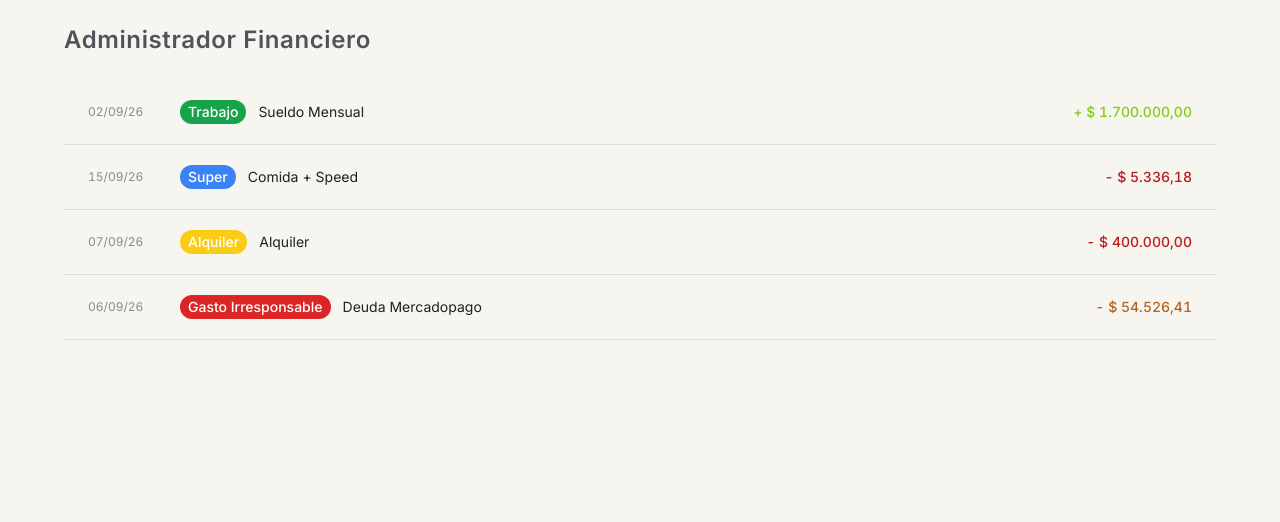
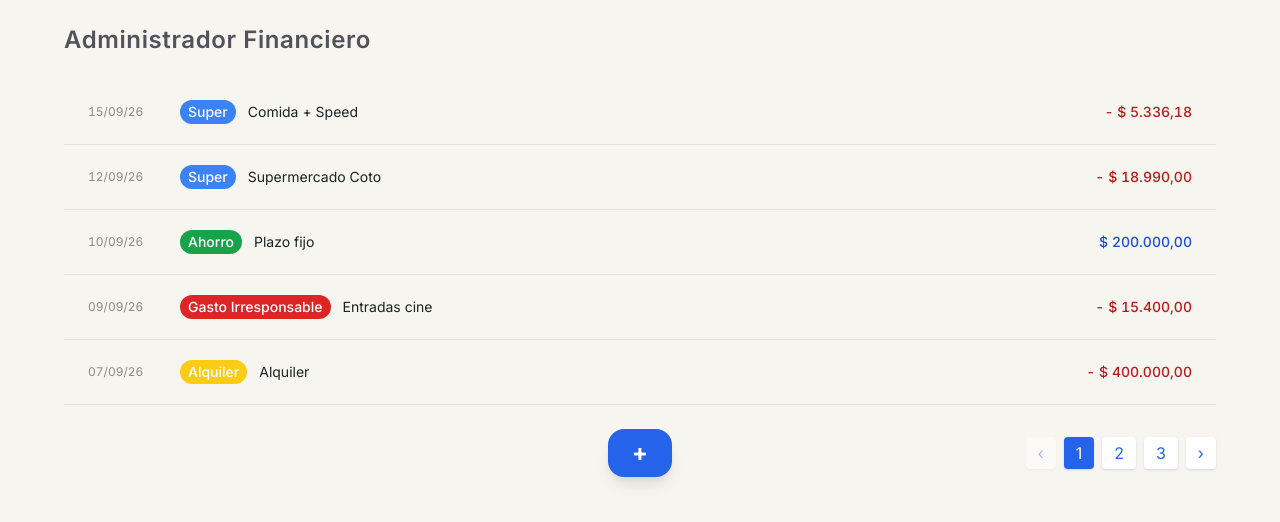
Before and after one commit to Jeremias-Schreiner/Administrador-Financiero, a React (Vite) app in the folder frontend/: page / in a window 1280 px wide. Shown: the top 522 px of the page. Built offline with nearby package versions, Linux system fonts and the light colour scheme.

Commit message:
feat: paginacion de movimientos con barra de acciones (+ y flechas)

```diff
--- a/frontend/src/App.jsx
+++ b/frontend/src/App.jsx
@@ -3,8 +3,10 @@
 // de momento este import no es necesario pero lo dejo para futuro
 import { LineChart, Line, XAxis, YAxis, Tooltip, ResponsiveContainer } from 'recharts'
 
+import Layout from './Estructuras/Layout'
+import BarraAcciones from './Estructuras/BarraAcciones'
+
 import Movimiento from './Componentes/Movimiento'
-  import Layout from './Estructuras/Layout'
 
 import { obtenerMovimientos } from './Servicios/movimientos'
 import { obtenerEtiquetas } from './Servicios/etiquetas'
@@ -13,28 +15,61 @@
 
 function App() {
 
+  const [pagina, setPagina] = useState(1)
+  const [paginasData, setPaginasData] = useState(null)
+  const [cargado, setCargado] = useState(true) // empieza en cargado porque la pag reenderiza, esta logica es para cuando esta cargando una pag nueva
+  const [error, setError] = useState(null)
   const [etiquetas, setEtiquetas] = useState([])
-    const [movimientos, setMovimientos] = useState([])
-    const [cargado, setCargado] = useState(false)
-    const [error, setError] = useState(null)
 
   useEffect(() => {
-      async function cargarMovimientos() {
-        try{
-          const [mov, etique] = await Promise.all([
-            obtenerMovimientos(),
-            obtenerEtiquetas()
-          ])
-          setMovimientos(mov)
+    let cancelado = false
+
+    async function cargarEtiquetas() {
+      try {
+        const etique = await obtenerEtiquetas()
+        if (!cancelado)
           setEtiquetas(etique)
-          setCargado(true)
       }
-        catch(error){
-          setError(error)
+      catch (error) {
+        if (!cancelado) setError(error)
       }
     }
-      cargarMovimientos()
+    cargarEtiquetas()
+    return ()=>{ cancelado = true }
   }, [])
+
+  useEffect(() => {
+    let cancelado = false
+    async function cargarPaginas() {
+      try {
+        setCargado(true)
+        const mov = await obtenerMovimientos({ pagina })
+
+        if (cancelado) return //al ser asincrona la func, si el usario mientras se procesa esta trx cambia de pagina, se dispara la func de nuevo pero con cancelado en true por lo que se descarta la primer respuesta y aplica la segunda actualizando con la pag nueva
+
+        if (mov.paginasCant === 0) {
+          if (pagina !== 1) {
+            setPagina(1); return
+          }
+        }
+        else if (pagina > mov.paginasCant) {
+          setPagina(mov.paginasCant); return
+        }
+
+        setPaginasData(mov)
+        setError(null)
+      }
+      catch (error) {
+        if (!cancelado) setError(error)
+      }
+      finally {
+        if (!cancelado) setCargado(false)
+      }
+    }
+    cargarPaginas()
+
+    return () => { cancelado = true }
+  }, [pagina])
 
 
   if (error) {
@@ -44,23 +79,45 @@
       </Layout>
     )
   }
-    if (!cargado){
+
+  if (paginasData === null) {
+    return <Layout titulo={TITULO}></Layout>
+  }
+
+  const { movimientos, paginasCant } = paginasData
+
+  // estado vacío: cargó bien pero no hay nada
+  if (paginasCant === 0) {
     return (
       <Layout titulo={TITULO}>
-          <h1>cargando...</h1>
+        <p>Todavía no hay movimientos. Apretá el botón + para cargar el primero.</p>
+          <BarraAcciones
+            pagina={pagina}
+            paginasCant={0}
+            setPagina={setPagina}
+          />
       </Layout>
     )
   }
+
+
+  // el uso del map vuelve esto mas rapido, deja de ser un O(nxm)
+  const etiquetasMap = new Map(etiquetas.map((etique) => { return [etique.id, etique] }))
   return (
     <Layout titulo={TITULO}>
-        <ul>
+      <ul className={cargado ? 'opacity-50' : ''}>
         {movimientos.map((movimiento) => {
-            const etiqueta = etiquetas.find((e) => e.id === movimiento.etiquetaId)
+          const etiqueta = etiquetasMap.get(movimiento.etiquetaId)
           return (
             <Movimiento key={movimiento.id} movimiento={movimiento} etiqueta={etiqueta} />
           )
         })}
       </ul>
+      <BarraAcciones
+        pagina={pagina}
+        paginasCant={paginasCant}
+        setPagina={setPagina}
+      />
     </Layout>
   )
 }
--- /dev/null
+++ b/frontend/src/Componentes/BotonAgregar.jsx
@@ -0,0 +1,14 @@
+function BotonAgregar({ alPresionar }) {
+  return (
+    <button
+      type="button"
+      onClick={alPresionar}
+      aria-label="Agregar movimiento"
+      className="rounded-2xl bg-blue-600 px-6 py-3 text-2xl font-bold leading-none text-white shadow-lg transition hover:bg-blue-700 active:scale-95 focus-visible:outline focus-visible:outline-2 focus-visible:outline-offset-2 focus-visible:outline-blue-600"
+    >
+      +
+    </button>
+  )
+}
+
+export default BotonAgregar
--- a/frontend/src/Componentes/Movimiento.jsx
+++ b/frontend/src/Componentes/Movimiento.jsx
@@ -13,7 +13,7 @@ function Movimiento({ movimiento, etiqueta }) {
   })
 
   return (
-    <li className="border-b border-ink/10 px-6 py-2">
+    <li className="border-b border-ink/10 px-6 py-2 cursor-pointer">
       {/* --- Version desktop: fila completa, siempre visible a partir de "lg" --- */}
       <div className="hidden lg:flex items-center gap-3 py-3  hover:bg-ink/5 transition-colors">
         <span className="w-20 shrink-0 text-xs text-ink/50 tabular-nums">
--- /dev/null
+++ b/frontend/src/Componentes/Paginado.jsx
@@ -0,0 +1,53 @@
+function Paginado({ pagina, paginasCant, setPagina }) {
+  // no hay nada que paginar con 0 o 1 página
+  if (paginasCant <= 1) return null
+
+  return (
+    <div className="flex items-center gap-2">
+      <button
+        type="button"
+        onClick={() => setPagina((p) => p - 1)}
+        disabled={pagina === 1}
+        aria-label="Página anterior"
+        className="rounded bg-white px-3 py-1 text-blue-600 shadow disabled:opacity-40"
+      >
+        ‹
+      </button>
+
+      {/* en celular: solo pagina/total, en desktop (>=640px): los numeros */}
+      <span className="sm:hidden tabular-nums text-blue-600">
+        {pagina}/{paginasCant}
+      </span>
+
+      <div className="hidden items-center gap-2 sm:flex">
+        {Array.from({ length: paginasCant }, (_, i) => i + 1).map((n) => (
+          <button
+            key={n}
+            type="button"
+            onClick={() => setPagina(n)}
+            aria-current={pagina === n ? 'page' : undefined}
+            className={`rounded px-3 py-1 shadow ${
+              pagina === n
+                ? 'bg-blue-600 text-white'
+                : 'bg-white text-blue-600'
+            }`}
+          >
+            {n}
+          </button>
+        ))}
+      </div>
+
+      <button
+        type="button"
+        onClick={() => setPagina((p) => p + 1)}
+        disabled={pagina === paginasCant}
+        aria-label="Página siguiente"
+        className="rounded bg-white px-3 py-1 text-blue-600 shadow disabled:opacity-40"
+      >
+        ›
+      </button>
+    </div>
+  )
+}
+
+export default Paginado
--- /dev/null
+++ b/frontend/src/Estructuras/BarraAcciones.jsx
@@ -0,0 +1,22 @@
+import BotonAgregar from '../Componentes/BotonAgregar'
+import Paginado from '../Componentes/Paginado'
+
+function BarraAcciones({ pagina, paginasCant, setPagina, alAgregar }) {
+  return (
+    <footer className="mt-6 grid grid-cols-3 items-center">
+      <div />
+      <div className="justify-self-center">
+        <BotonAgregar alPresionar={alAgregar} />
+      </div>
+      <div className="justify-self-end">
+        <Paginado
+          pagina={pagina}
+          paginasCant={paginasCant}
+          setPagina={setPagina}
+        />
+      </div>
+    </footer>
+  )
+}
+
+export default BarraAcciones
--- a/frontend/src/Servicios/etiquetas.js
+++ b/frontend/src/Servicios/etiquetas.js
@@ -31,6 +31,18 @@ export const etiquetas = [
         nombre: "Gasto Irresponsable",
         color: COLORES_ETIQUETAS.ROJO,
         activa: false
+    },
+    {
+        id:1005,
+        nombre: "Ahorro",
+        color: COLORES_ETIQUETAS.VERDE,
+        activa: true
+    },
+    {
+        id:1006,
+        nombre: "Transporte",
+        color: COLORES_ETIQUETAS.ROJO,
+        activa: true
     }
 ]
 
--- a/frontend/src/Servicios/movimientos.js
+++ b/frontend/src/Servicios/movimientos.js
@@ -1,6 +1,6 @@
 import { esperar,generarIdMovimientos } from "./simulador"
 
-    //deberia mostrarse en el front en formato fecha dd/mm/yy
+//deberia mostrarse en el front en formato fecha dd/mm/yy
 let movimientos = [
     {
         id: 1000,
@@ -37,12 +37,115 @@ let movimientos = [
         etiquetaId : 1004,
         fecha: "2026-09-06",
         eliminado: false,
+    },
+    {
+        id: 1004,
+        tipo: "Ahorro",
+        monto: 200000,
+        descripcion: "Plazo fijo",
+        etiquetaId: 1005,
+        fecha: "2026-09-10",
+        eliminado: false,
+    },
+    {
+        id: 1005,
+        tipo: "Gasto",
+        monto: 18990,
+        descripcion: "Supermercado Coto",
+        etiquetaId: 1000,
+        fecha: "2026-09-12",
+        eliminado: false,
+    },
+    {
+        id: 1006,
+        tipo: "Gasto",
+        monto: 15400,
+        descripcion: "Entradas cine",
+        etiquetaId: 1004,
+        fecha: "2026-09-09",
+        eliminado: false,
+    },
+    {
+        id: 1007,
+        tipo: "Gasto",
+        monto: 9800,
+        descripcion: "Gym mensual",
+        etiquetaId: 1002,
+        fecha: "2026-09-05",
+        eliminado: false,
+    },
+    {
+        id: 1008,
+        tipo: "Ingreso",
+        monto: 85000,
+        descripcion: "Freelance diseño web",
+        etiquetaId: 1003,
+        fecha: "2026-08-31",
+        eliminado: false,
+    },
+    {
+        id: 1009,
+        tipo: "Gasto",
+        monto: 43200,
+        descripcion: "Nafta",
+        etiquetaId: 1006,
+        fecha: "2026-08-29",
+        eliminado: false,
+    },
+    {
+        id: 1010,
+        tipo: "Deuda",
+        monto: 120000,
+        descripcion: "Cuota notebook",
+        etiquetaId: 1004,
+        fecha: "2026-08-25",
+        eliminado: false,
+    },
+    {
+        id: 1011,
+        tipo: "Gasto",
+        monto: 400000,
+        descripcion: "Alquiler",
+        etiquetaId: 1001,
+        fecha: "2026-08-07",
+        eliminado: false,
+    },
+    {
+        id: 1012,
+        tipo: "Ingreso",
+        monto: 1700000,
+        descripcion: "Sueldo Mensual",
+        etiquetaId: 1003,
+        fecha: "2026-08-02",
+        eliminado: false,
+    },
+    {
+        id: 1013,
+        tipo: "Gasto",
+        monto: 32750.50,
+        descripcion: "Mercado del mes",
+        etiquetaId: 1000,
+        fecha: "2026-08-19",
+        eliminado: false,
     }
 ]
 
-export async function obtenerMovimientos(){
+export async function obtenerMovimientos({ pagina = 1, porPagina= 5 }={}){
     await esperar()
-    return movimientos.filter((movimiento)=>{ return !movimiento.eliminado})
+    const inicioPagina = (pagina - 1) * porPagina
+    const finPagina = inicioPagina + porPagina
+
+    const movimientosAux = movimientos
+        .filter((mov)=>!mov.eliminado)
+        .sort((movA,movB)=>{return movB.fecha.localeCompare(movA.fecha)})
+
+
+    const paginaMovimiento = movimientosAux.slice(inicioPagina,finPagina)
+    const movimientosPaginas = {
+        movimientos: paginaMovimiento,
+        paginasCant: Math.ceil(movimientosAux.length/porPagina)
+    }
+    return movimientosPaginas
 }
 
 export async function crearMovimiento(movimiento) {
--- a/frontend/src/Servicios/simulador.js
+++ b/frontend/src/Servicios/simulador.js
@@ -1,13 +1,15 @@
 // archivo de utils para simular el comportamiento de la bbd y tiempos de
 // espera de una api
 
-let idEtiquetas = 1004
+let idEtiquetas = 1006
 export function generarIdEtiquetas(){
     idEtiquetas ++
     return idEtiquetas
 }
 
-let idMovimientos = 1004
+// debe coincidir con el ultimo id usado en movimientos.js, si no el proximo
+// movimiento creado quedaria con un id duplicado
+let idMovimientos = 1013
 export function generarIdMovimientos(){
     idMovimientos ++
     return idMovimientos
```
Lines whose indentation alone changed are shown as unchanged.
